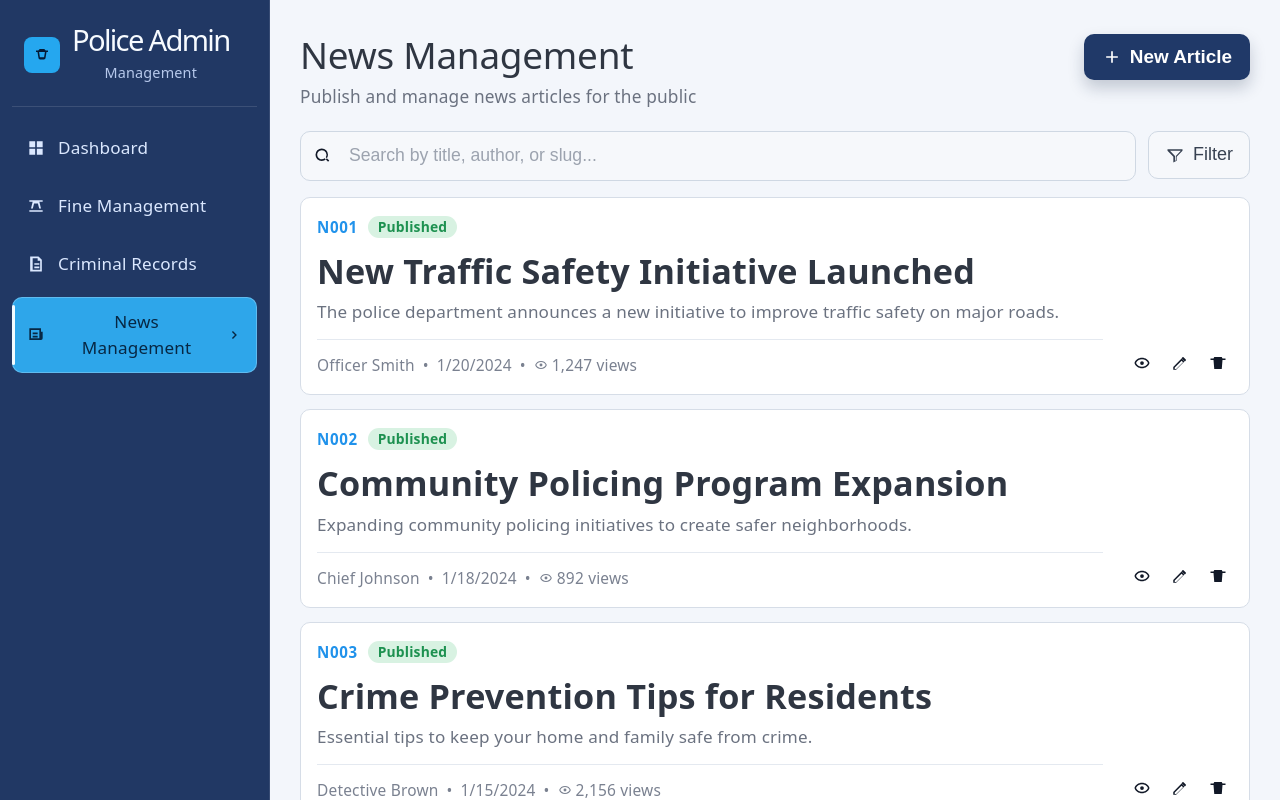
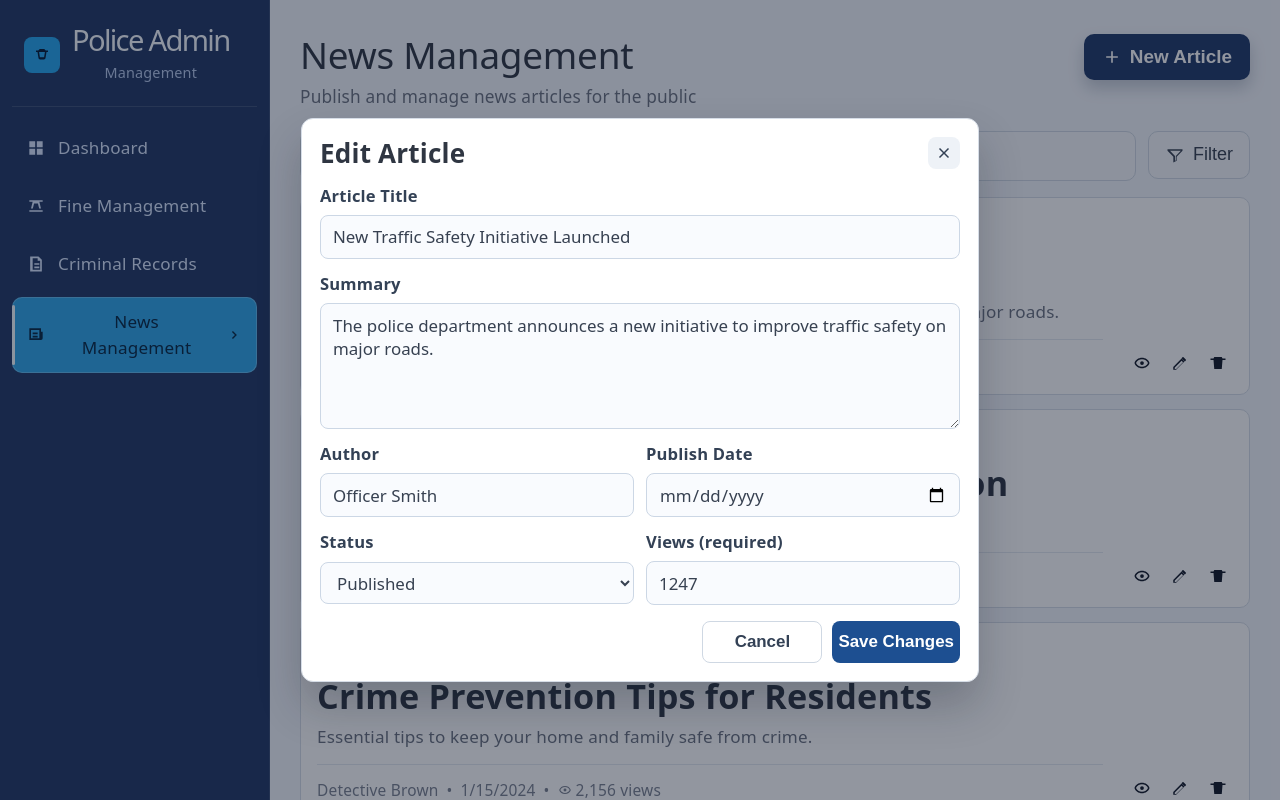
Before and after one commit to pezy-uok/p-ezy-traffic-fine-management-system, a React (Vite) app in the folder frontend/: page /admin/news in a window 1280 px wide. Both pictures are taken after a click on the button 1180 px from the left and 363 px from the top of the page. Shown: the top 800 px of the page. Built offline with nearby package versions, Linux system fonts and the light colour scheme.

Commit message:
PEZY-517: Implement edit and delete for news articles

```diff
--- a/frontend/src/pages/AdminNewsManagement.css
+++ b/frontend/src/pages/AdminNewsManagement.css
@@ -453,6 +453,31 @@
   background: #163f73;
 }
 
+.admin-news__modal-btn.is-danger {
+  border: 0;
+  background: #dc2626;
+  color: #ffffff;
+}
+
+.admin-news__modal-btn.is-danger:hover {
+  background: #b91c1c;
+}
+
+.admin-news__modal--compact {
+  width: min(100%, 480px);
+}
+
+.admin-news__delete-content {
+  margin-bottom: 16px;
+}
+
+.admin-news__delete-content p {
+  margin: 0;
+  color: #4b5563;
+  font-size: 0.95rem;
+  line-height: 1.5;
+}
+
 @media (max-width: 980px) {
   .admin-news__header {
     flex-direction: column;
--- a/frontend/src/pages/AdminNewsManagement.tsx
+++ b/frontend/src/pages/AdminNewsManagement.tsx
@@ -82,6 +82,9 @@ export default function AdminNewsManagement() {
   const [statusFilter, setStatusFilter] = useState<StatusFilter>('all')
   const [isFilterMenuOpen, setIsFilterMenuOpen] = useState(false)
   const [isAddModalOpen, setIsAddModalOpen] = useState(false)
+  const [isEditModalOpen, setIsEditModalOpen] = useState(false)
+  const [editingArticleId, setEditingArticleId] = useState<string | null>(null)
+  const [articleToDelete, setArticleToDelete] = useState<NewsArticle | null>(null)
   const [formValues, setFormValues] = useState<NewsArticleFormValues>({
     title: '',
     summary: '',
@@ -141,6 +144,70 @@ export default function AdminNewsManagement() {
   const closeAddArticleModal = () => {
     setIsAddModalOpen(false)
     resetForm()
+  }
+
+  const openEditArticleModal = (article: NewsArticle) => {
+    closeFilterMenu()
+    setEditingArticleId(article.id)
+    setFormValues({
+      title: article.title,
+      summary: article.summary,
+      author: article.author,
+      date: article.date,
+      status: article.status,
+      views: article.views?.toString() ?? '',
+    })
+    setFormErrors({})
+    setIsEditModalOpen(true)
+  }
+
+  const closeEditArticleModal = () => {
+    setIsEditModalOpen(false)
+    setEditingArticleId(null)
+    resetForm()
+  }
+
+  const handleEditArticleSubmit = (event: React.FormEvent<HTMLFormElement>) => {
+    event.preventDefault()
+
+    if (!validateForm() || !editingArticleId) {
+      return
+    }
+
+    const parsedViews = Number(formValues.views.trim())
+
+    const updatedArticle: NewsArticle = {
+      id: editingArticleId,
+      title: formValues.title.trim(),
+      summary: formValues.summary.trim(),
+      author: formValues.author.trim(),
+      date: formValues.date,
+      status: formValues.status,
+      views: Number.isFinite(parsedViews) ? parsedViews : undefined,
+    }
+
+    setArticles(previous =>
+      previous.map(article => (article.id === editingArticleId ? updatedArticle : article)),
+    )
+    closeEditArticleModal()
+  }
+
+  const openDeleteDialog = (article: NewsArticle) => {
+    closeFilterMenu()
+    setArticleToDelete(article)
+  }
+
+  const closeDeleteDialog = () => {
+    setArticleToDelete(null)
+  }
+
+  const handleConfirmDelete = () => {
+    if (!articleToDelete) {
+      return
+    }
+
+    setArticles(previous => previous.filter(article => article.id !== articleToDelete.id))
+    closeDeleteDialog()
   }
 
   const updateFormValue = <K extends keyof NewsArticleFormValues>(
@@ -346,13 +413,23 @@ export default function AdminNewsManagement() {
                   </button>
                 ) : null}
 
-                <button type="button" className="admin-news__action-btn" aria-label={`Edit ${article.title}`}>
+                <button
+                  type="button"
+                  className="admin-news__action-btn"
+                  onClick={() => openEditArticleModal(article)}
+                  aria-label={`Edit ${article.title}`}
+                >
                   <svg viewBox="0 0 24 24" aria-hidden="true" focusable="false">
                     <path d="M3 17.2V21h3.8L17.9 9.9 14.1 6 3 17.2Zm2 2.8v-2l9.1-9.1 2 2-9.1 9.1H5Zm14.7-11.3a1 1 0 0 0 0-1.4l-3-3a1 1 0 0 0-1.4 0l-1.2 1.2 4.4 4.4 1.2-1.2Z" fill="currentColor" />
                   </svg>
                 </button>
 
-                <button type="button" className="admin-news__action-btn" aria-label={`Delete ${article.title}`}>
+                <button
+                  type="button"
+                  className="admin-news__action-btn"
+                  onClick={() => openDeleteDialog(article)}
+                  aria-label={`Delete ${article.title}`}
+                >
                   <svg viewBox="0 0 24 24" aria-hidden="true" focusable="false">
                     <path d="M7 4h10l1 2h4v2H2V6h4l1-2Zm1 6h2v8H8v-8Zm6 0h2v8h-2v-8ZM6 8h12l-1 12H7L6 8Z" fill="currentColor" />
                   </svg>
@@ -500,6 +577,162 @@ export default function AdminNewsManagement() {
           </article>
         </div>
       ) : null}
+
+      {isEditModalOpen ? (
+        <div className="admin-news__modal-overlay" role="presentation" onClick={closeEditArticleModal}>
+          <article
+            className="admin-news__modal"
+            role="dialog"
+            aria-modal="true"
+            aria-label="Edit news article form"
+            onClick={event => event.stopPropagation()}
+          >
+            <header className="admin-news__modal-header">
+              <h3>Edit Article</h3>
+              <button
+                type="button"
+                className="admin-news__modal-close"
+                onClick={closeEditArticleModal}
+                aria-label="Close edit article form"
+              >
+                <svg viewBox="0 0 24 24" aria-hidden="true" focusable="false">
+                  <path d="m6.7 5.3 5.3 5.3 5.3-5.3 1.4 1.4-5.3 5.3 5.3 5.3-1.4 1.4-5.3-5.3-5.3 5.3-1.4-1.4 5.3-5.3-5.3-5.3 1.4-1.4Z" fill="currentColor" />
+                </svg>
+              </button>
+            </header>
+
+            <form className="admin-news__modal-form" onSubmit={handleEditArticleSubmit} noValidate>
+              <label htmlFor="edit-article-title">
+                <span>Article Title</span>
+                <input
+                  id="edit-article-title"
+                  type="text"
+                  value={formValues.title}
+                  onChange={event => updateFormValue('title', event.target.value)}
+                  placeholder="Enter article title"
+                />
+                {formErrors.title ? <small>{formErrors.title}</small> : null}
+              </label>
+
+              <label htmlFor="edit-article-summary">
+                <span>Summary</span>
+                <textarea
+                  id="edit-article-summary"
+                  rows={4}
+                  value={formValues.summary}
+                  onChange={event => updateFormValue('summary', event.target.value)}
+                  placeholder="Write a short summary"
+                />
+                {formErrors.summary ? <small>{formErrors.summary}</small> : null}
+              </label>
+
+              <div className="admin-news__modal-grid">
+                <label htmlFor="edit-article-author">
+                  <span>Author</span>
+                  <input
+                    id="edit-article-author"
+                    type="text"
+                    value={formValues.author}
+                    onChange={event => updateFormValue('author', event.target.value)}
+                    placeholder="Author name"
+                  />
+                  {formErrors.author ? <small>{formErrors.author}</small> : null}
+                </label>
+
+                <label htmlFor="edit-article-date">
+                  <span>Publish Date</span>
+                  <input
+                    id="edit-article-date"
+                    type="date"
+                    value={formValues.date}
+                    onChange={event => updateFormValue('date', event.target.value)}
+                  />
+                  {formErrors.date ? <small>{formErrors.date}</small> : null}
+                </label>
+              </div>
+
+              <div className="admin-news__modal-grid">
+                <label htmlFor="edit-article-status">
+                  <span>Status</span>
+                  <select
+                    id="edit-article-status"
+                    value={formValues.status}
+                    onChange={event => updateFormValue('status', event.target.value as ArticleStatus)}
+                  >
+                    <option value="draft">Draft</option>
+                    <option value="published">Published</option>
+                    <option value="scheduled">Scheduled</option>
+                  </select>
+                </label>
+
+                <label htmlFor="edit-article-views">
+                  <span>Views {formValues.status === 'published' ? '(required)' : '(optional)'}</span>
+                  <input
+                    id="edit-article-views"
+                    type="number"
+                    min="0"
+                    step="1"
+                    value={formValues.views}
+                    onChange={event => updateFormValue('views', event.target.value)}
+                    placeholder="0"
+                  />
+                  {formErrors.views ? <small>{formErrors.views}</small> : null}
+                </label>
+              </div>
+
+              <footer className="admin-news__modal-actions">
+                <button type="button" className="admin-news__modal-btn is-muted" onClick={closeEditArticleModal}>
+                  Cancel
+                </button>
+                <button type="submit" className="admin-news__modal-btn is-primary">
+                  Save Changes
+                </button>
+              </footer>
+            </form>
+          </article>
+        </div>
+      ) : null}
+
+      {articleToDelete ? (
+        <div className="admin-news__modal-overlay" role="presentation" onClick={closeDeleteDialog}>
+          <article
+            className="admin-news__modal admin-news__modal--compact"
+            role="dialog"
+            aria-modal="true"
+            aria-label="Delete article confirmation"
+            onClick={event => event.stopPropagation()}
+          >
+            <header className="admin-news__modal-header">
+              <h3>Delete Article</h3>
+              <button
+                type="button"
+                className="admin-news__modal-close"
+                onClick={closeDeleteDialog}
+                aria-label="Close delete confirmation"
+              >
+                <svg viewBox="0 0 24 24" aria-hidden="true" focusable="false">
+                  <path d="m6.7 5.3 5.3 5.3 5.3-5.3 1.4 1.4-5.3 5.3 5.3 5.3-1.4 1.4-5.3-5.3-5.3 5.3-1.4-1.4 5.3-5.3-5.3-5.3 1.4-1.4Z" fill="currentColor" />
+                </svg>
+              </button>
+            </header>
+
+            <div className="admin-news__delete-content">
+              <p>
+                Are you sure you want to delete <strong>{articleToDelete.title}</strong>? This action cannot be undone.
+              </p>
+            </div>
+
+            <footer className="admin-news__modal-actions">
+              <button type="button" className="admin-news__modal-btn is-muted" onClick={closeDeleteDialog}>
+                Cancel
+              </button>
+              <button type="button" className="admin-news__modal-btn is-danger" onClick={handleConfirmDelete}>
+                Delete Article
+              </button>
+            </footer>
+          </article>
+        </div>
+      ) : null}
     </section>
   )
 }
```
